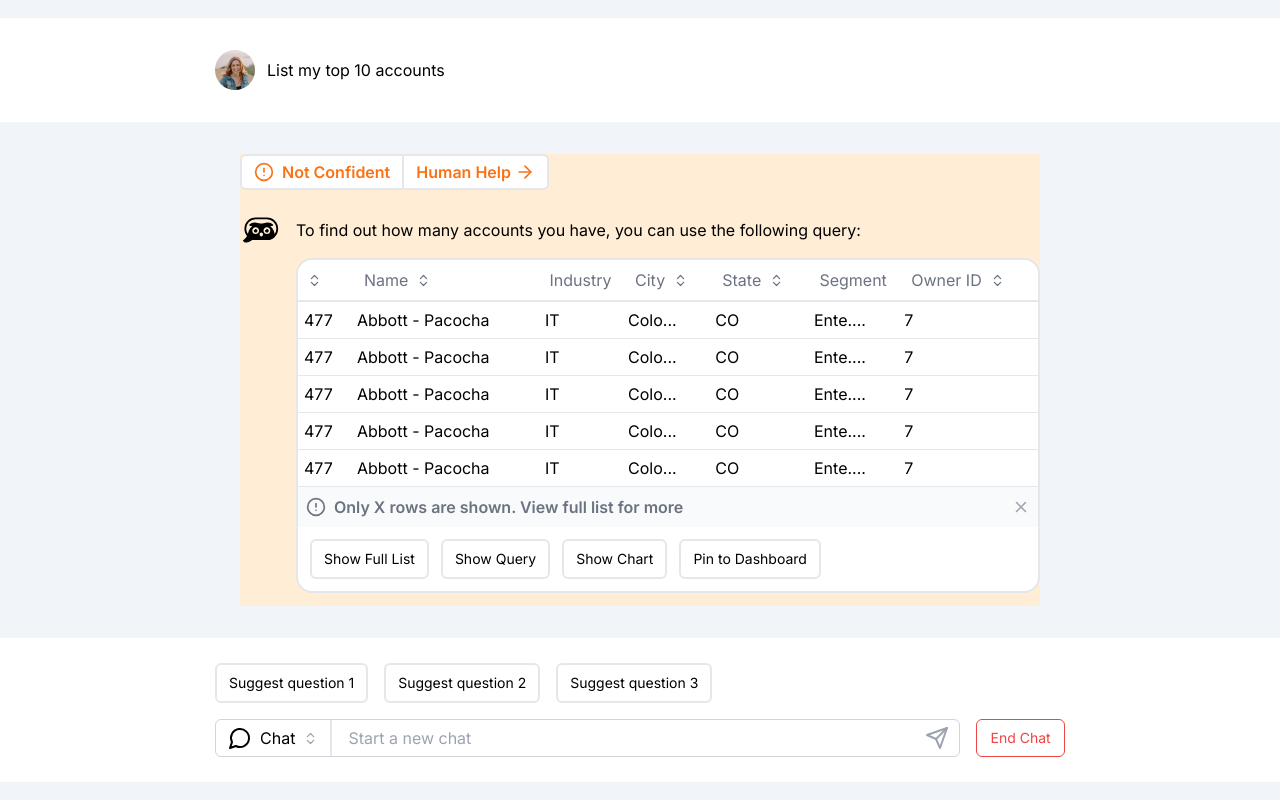
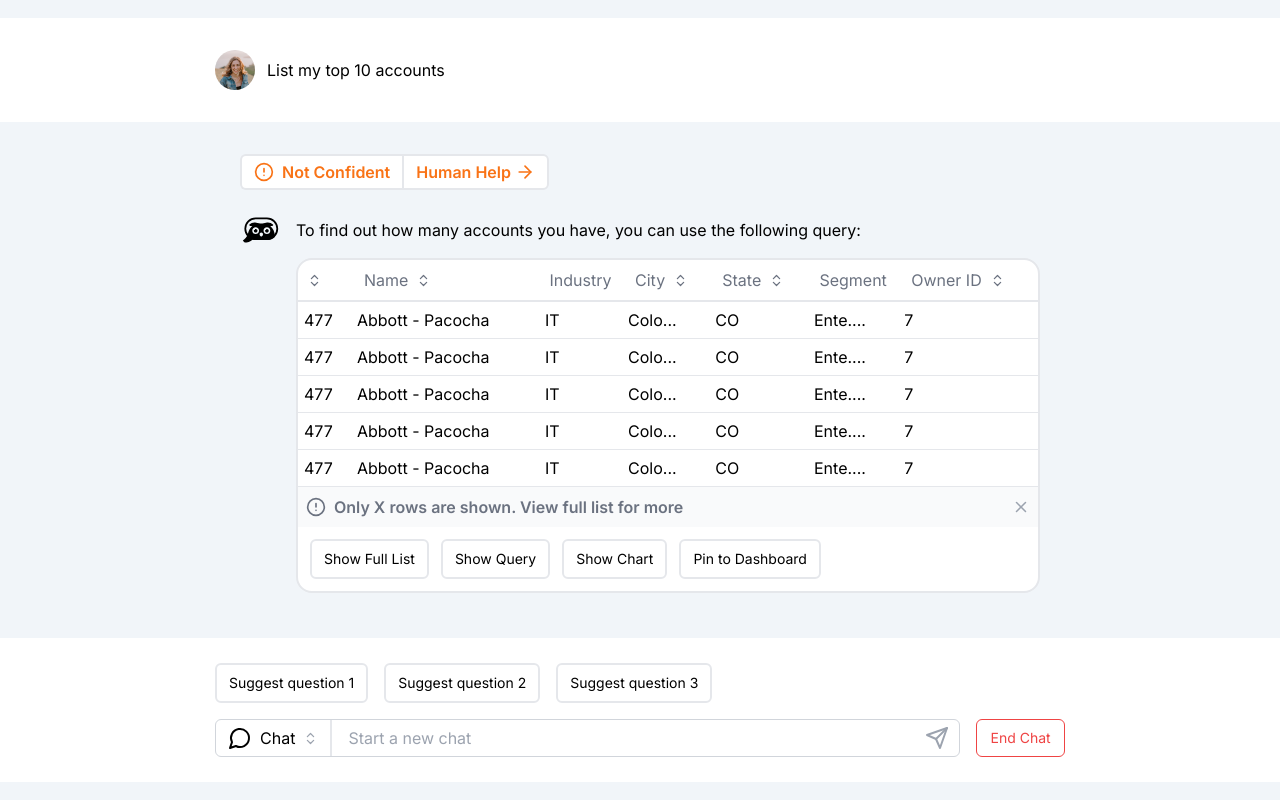
Before and after one commit to MichaelSukkiSong/noxudata_fe, a Next.js app: page / in a window 1280 px wide. Built offline with nearby package versions, Linux system fonts and the light colour scheme.

Commit message:
fix: remove padding in middle section

```diff
--- a/src/components/MiddleSection.tsx
+++ b/src/components/MiddleSection.tsx
@@ -9,7 +9,7 @@ import data from "@/data";
 
 const MiddleSection = () => {
   return (
-    <div className="h-[452px] bg-orange-100">
+    <div className="h-[452px] ">
       {/* orange buttons */}
       <div className="md:mb-5 flex mb-2 justify-center md:justify-start ">
         <Button className="flex items-center text-orange-500 px-3 py-1 border-t-2 border-l-2 border-b-2 border-gray-200 font-semibold rounded-l-md bg-white gap-2 hover:bg-orange-50 transition-all delay-75">
```
